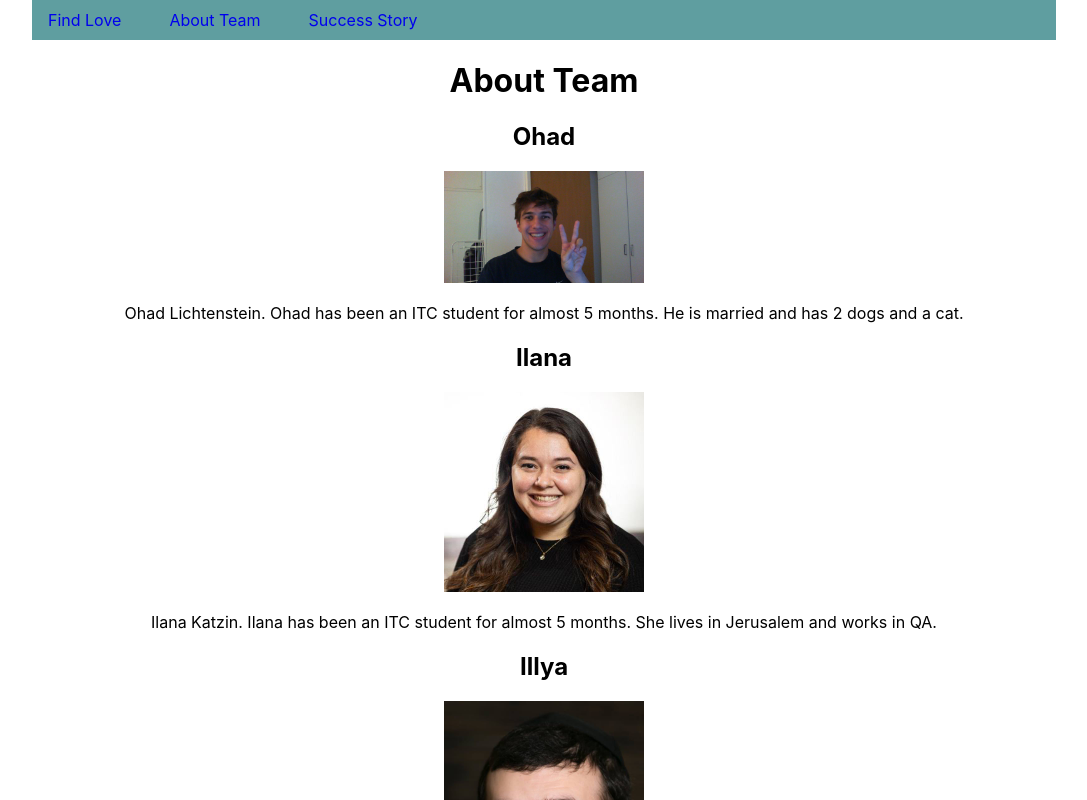
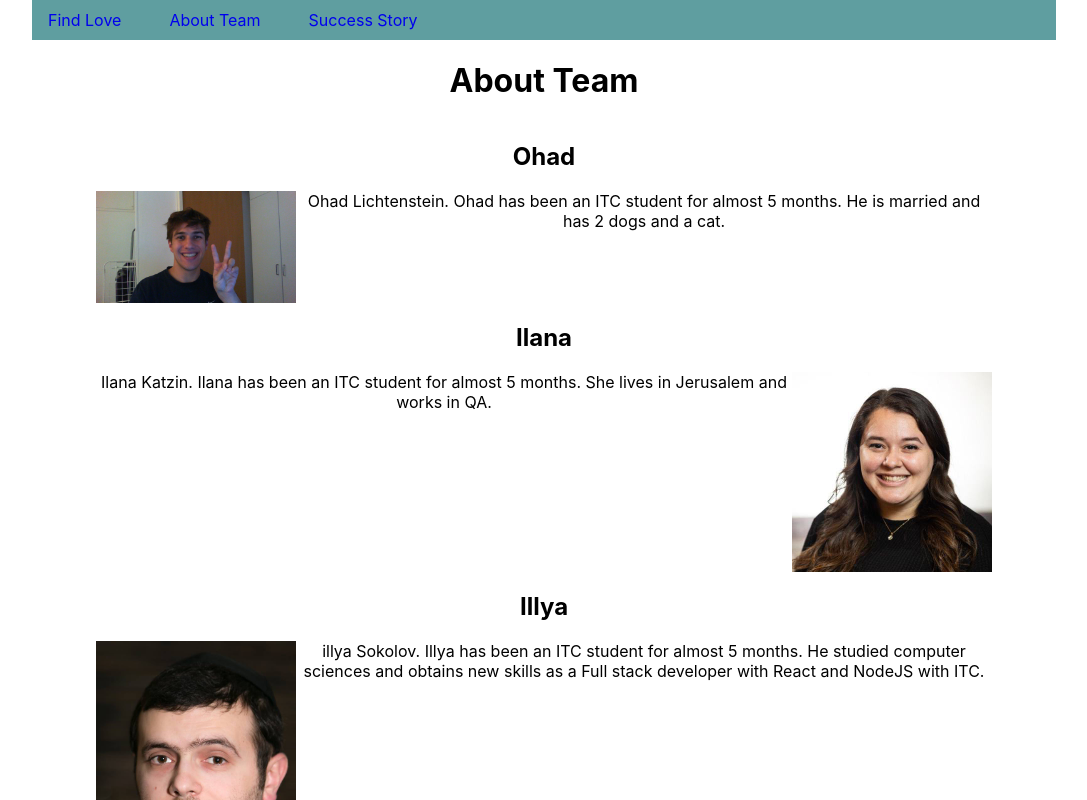
Before and after one commit to israeltechchallenge/valentines-valentine-s-love-team, a React (Create React App) app: page /about-team in a window 1280 px wide. Shown: the top 800 px of the page, without its empty margins (96-1183 px from the left). Built offline with nearby package versions, Linux system fonts and the light colour scheme.

Commit message:
some css styling for about component

```diff
--- a/src/components/About.jsx
+++ b/src/components/About.jsx
@@ -6,11 +6,11 @@ import pic3 from "../images/illya.jpg";
 
 function About() {
   return (
-    <div>
+    <div className="about-page">
       <h1>About Team</h1>
       <div>
         <h2>Ohad</h2>
-        <img src={pic1} alt="" className="pics-team" />
+        <img src={pic1} alt="" className="pics-team person1" />
         <p>
           Ohad Lichtenstein. Ohad has been an ITC student for almost 5 months.
           He is married and has 2 dogs and a cat.
@@ -18,7 +18,7 @@ function About() {
       </div>
       <div>
         <h2>Ilana</h2>
-        <img src={pic2} alt="" className="pics-team" />
+        <img src={pic2} alt="" className="pics-team person2" />
         <p>
           Ilana Katzin. Ilana has been an ITC student for almost 5 months. She
           lives in Jerusalem and works in QA.
@@ -26,7 +26,7 @@ function About() {
       </div>
       <div>
         <h2>Illya</h2>
-        <img src={pic3} alt="" className="pics-team" />
+        <img src={pic3} alt="" className="pics-team person1" />
         <p>
           illya Sokolov. Illya has been an ITC student for almost 5 months. He
           studied computer sciences and obtains new skills as a Full stack
--- a/src/css/About.css
+++ b/src/css/About.css
@@ -1,4 +1,19 @@
+.about-page {
+  width: 70%;
+  display: flex;
+  flex-direction: column;
+  margin: 0 auto;
+}
+
 .pics-team {
   width: 200px;
   height: auto;
 }
+
+.person1 {
+  float: left;
+}
+
+.person2 {
+  float: right;
+}
```
